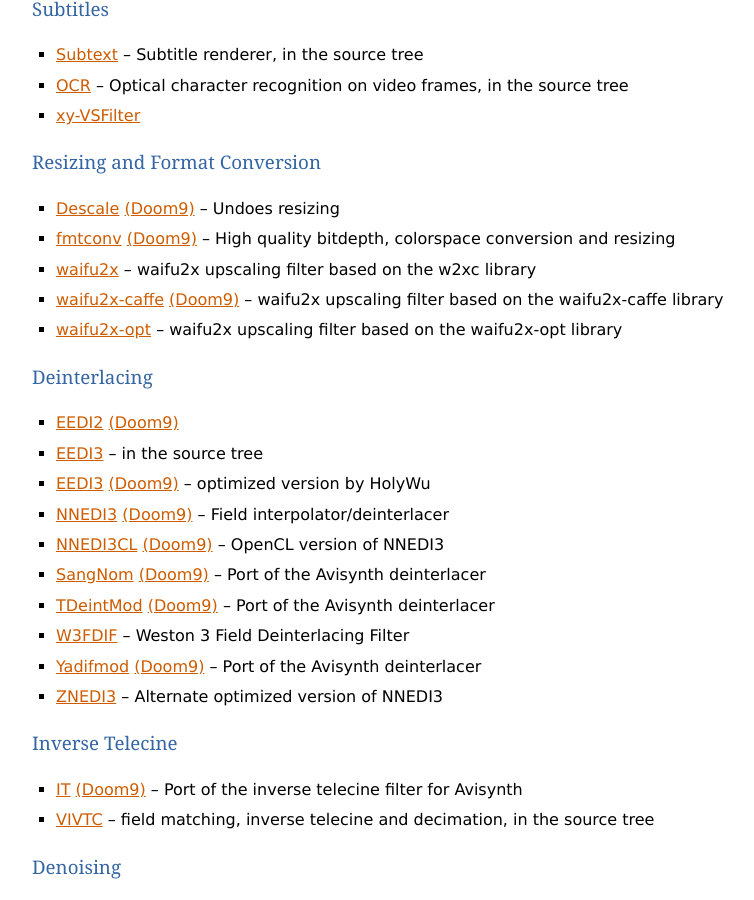
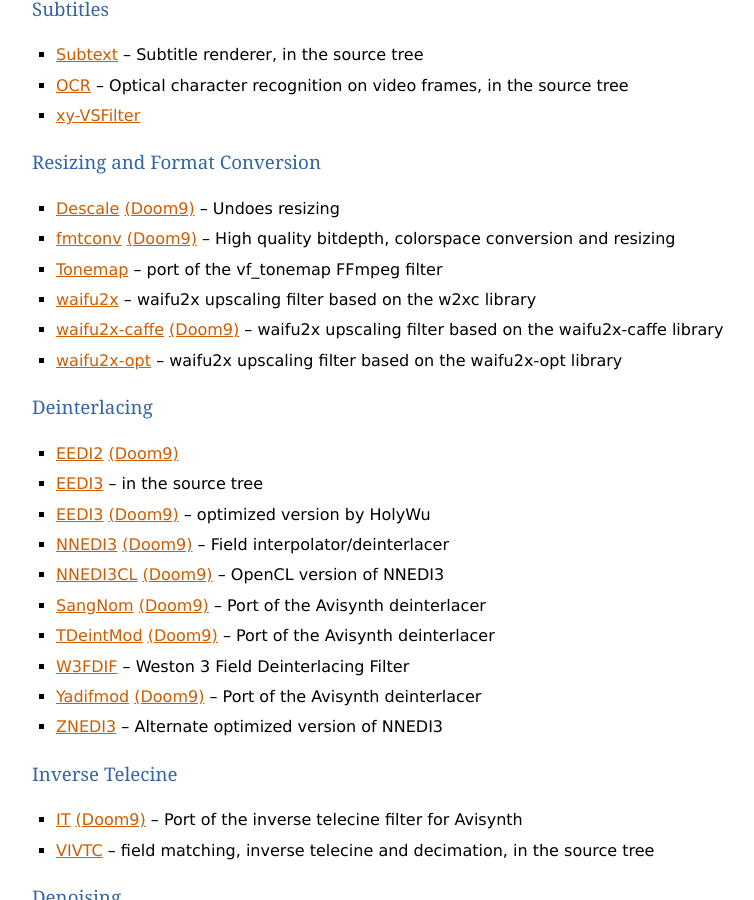
Before and after one commit to vapoursynth/vapoursynth, a Sphinx documentation site: the page built from doc/pluginlist.rst, in a window 1280 px wide and 900 px high, scrolled down 1370 px. Shown: the whole window, without its empty margins (48-802 px from the left). Built offline with Sphinx 7.4.7, drawn with Linux system fonts in a browser that asks for light colours; formulas are drawn with MathJax 3.

Commit message:
Add link to tonemap plugin

```diff
--- a/doc/pluginlist.rst
+++ b/doc/pluginlist.rst
@@ -53,6 +53,7 @@
 
 * `Descale <https://github.com/Irrational-Encoding-Wizardry/vapoursynth-descale>`_ `(Doom9) <https://forum.doom9.org/showthread.php?t=174570>`__ -- Undoes resizing
 * `fmtconv <https://github.com/EleonoreMizo/fmtconv>`_ `(Doom9) <https://forum.doom9.org/showthread.php?t=166504>`__ -- High quality bitdepth, colorspace conversion and resizing
+* `Tonemap <https://github.com/ifb/vapoursynth-tonemap>`_ -- port of the vf_tonemap FFmpeg filter
 * `waifu2x <https://github.com/HomeOfVapourSynthEvolution/VapourSynth-Waifu2x-w2xc>`_ -- waifu2x upscaling filter based on the w2xc library
 * `waifu2x-caffe <https://github.com/HomeOfVapourSynthEvolution/VapourSynth-Waifu2x-caffe>`_ `(Doom9) <https://forum.doom9.org/showthread.php?t=173673>`__ -- waifu2x upscaling filter based on the waifu2x-caffe library
 * `waifu2x-opt <https://github.com/HomeOfVapourSynthEvolution/VapourSynth-waifu2x-opt>`_ -- waifu2x upscaling filter based on the waifu2x-opt library
```
